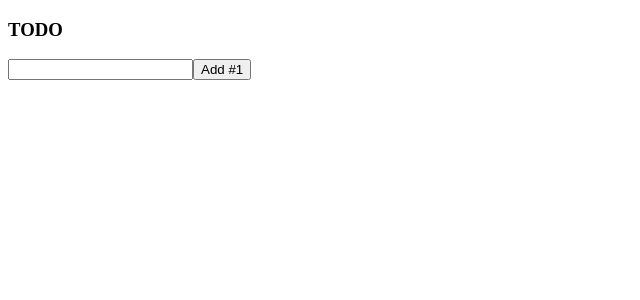
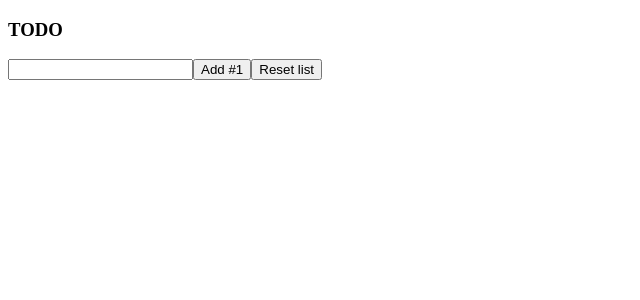
Before and after one commit to gabsprates/todo-react-typescript, a React app: page / in a window 1280 px wide. Shown: the top 300 px of the page, without its empty margins (0-640 px from the left). Built offline with nearby package versions, Linux system fonts and the light colour scheme.

Commit message:
método de reset

```diff
--- a/src/components/TodoApp.tsx
+++ b/src/components/TodoApp.tsx
@@ -17,6 +17,7 @@ class TodoApp extends React.Component<{}, StateType> {
     this.state = TodoApp.defaultState;
     this.handleChange = this.handleChange.bind(this);
     this.handleSubmit = this.handleSubmit.bind(this);
+    this.handleReset = this.handleReset.bind(this);
   }
 
   render() {
@@ -32,9 +33,16 @@ class TodoApp extends React.Component<{}, StateType> {
           <button>
             Add #{this.state.items.length + 1}
           </button>
+          <button type="button" onClick={this.handleReset}>
+            Reset list
+          </button>
         </form>
       </div>
     );
+  }
+
+  handleReset() {
+    this.setState(TodoApp.defaultState);
   }
 
   handleChange(e: React.FormEvent<HTMLInputElement>) {
```
